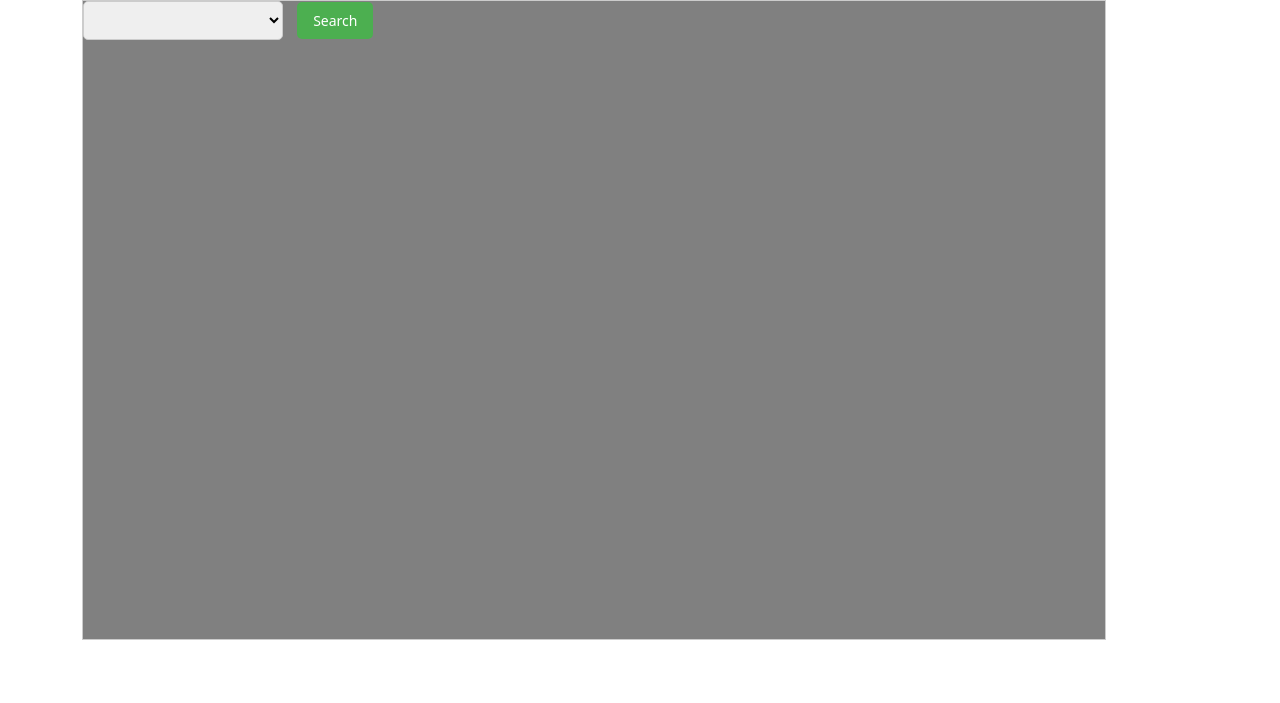
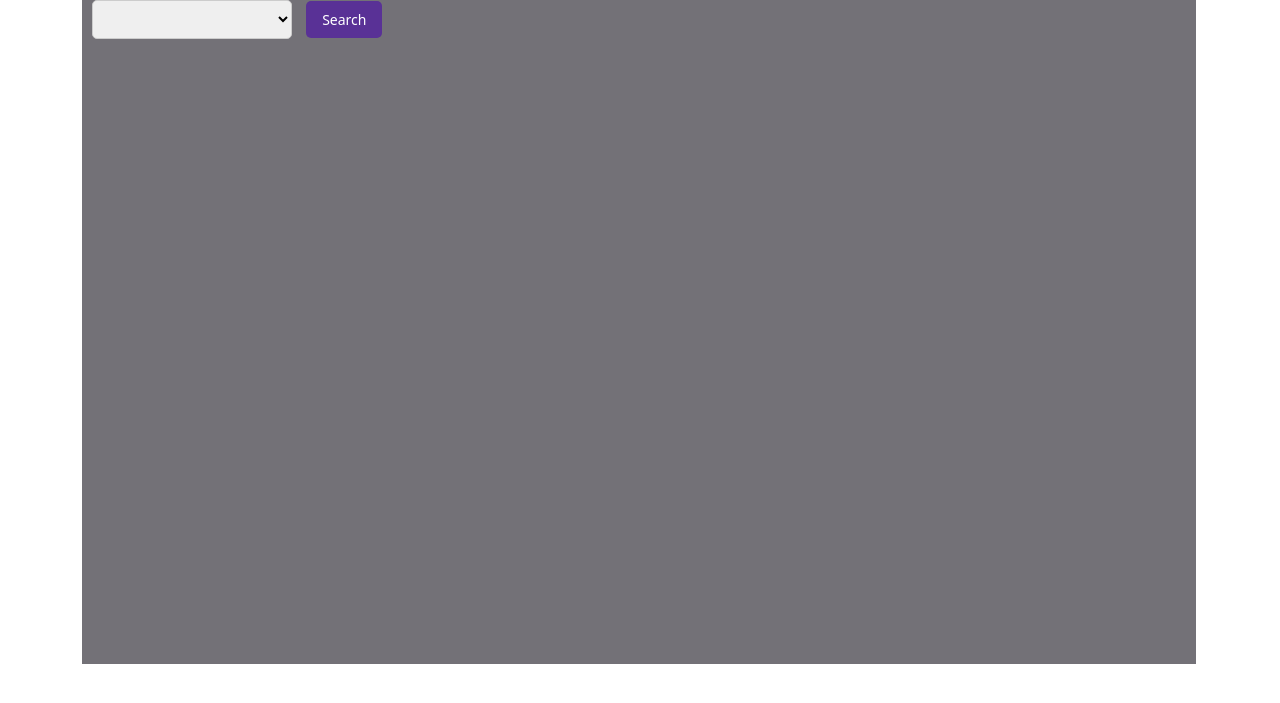
Before and after one commit to UmarShaheen03/Graph-Family-Tree, a Flask app: page /tree in a window 1280 px wide. Shown: the part 78-781 px from the top of the page. Run offline with Flask 3, Linux system fonts and the light colour scheme; data that the repository does not hold is empty; some libraries are stand-ins or nearby versions.

Commit message:
Tree page graph center, button purple

```diff
--- a/app/static/css/tree.css
+++ b/app/static/css/tree.css
@@ -1,9 +1,12 @@
 #graph-container {
-    background-color: grey;
-    width: 80vw;
-    height: 80vh;
-    border: 1px solid #ccc;
+    background-color: rgb(115, 113, 119);
+    width: 87vw;
+    height: 83vh;
+    /* border: 1px solid #ccc; */
+    border: none;
     overflow: hidden;
+    padding:0%;
+    margin:0%;
 }
 svg {
     width: 100%;
--- a/app/templates/tree.html
+++ b/app/templates/tree.html
@@ -10,8 +10,8 @@
     <div id="graph-container">
         {{ form.hidden_tag() }}
         <!-- <label for="fullname" style="font-weight: bold; font-size: 14px; margin-right: 10px;">{{form.fullname.label}}</label> -->
-        {{ form.fullname(id="fullname", style="padding: 8px; border: 1px solid #ccc; border-radius: 5px; width: 200px; font-size: 14px;") }}
-        {{ form.submit(id="Search", style="background-color: #4CAF50; color: white; padding: 8px 16px; border: none; border-radius: 5px; cursor: pointer; font-size: 14px; margin-left: 10px;") }}
+        {{ form.fullname(id="fullname", style="margin-left: 10px; padding: 8px; border: 1px solid #ccc; border-radius: 5px; width: 200px; font-size: 14px;") }}
+        {{ form.submit(id="Search", style="background-color: #593196; color: white; padding: 8px 16px; border: none; border-radius: 5px; cursor: pointer; font-size: 14px; margin-left: 10px;") }}
 
         <svg id="graph"></svg>
     </div>
```
